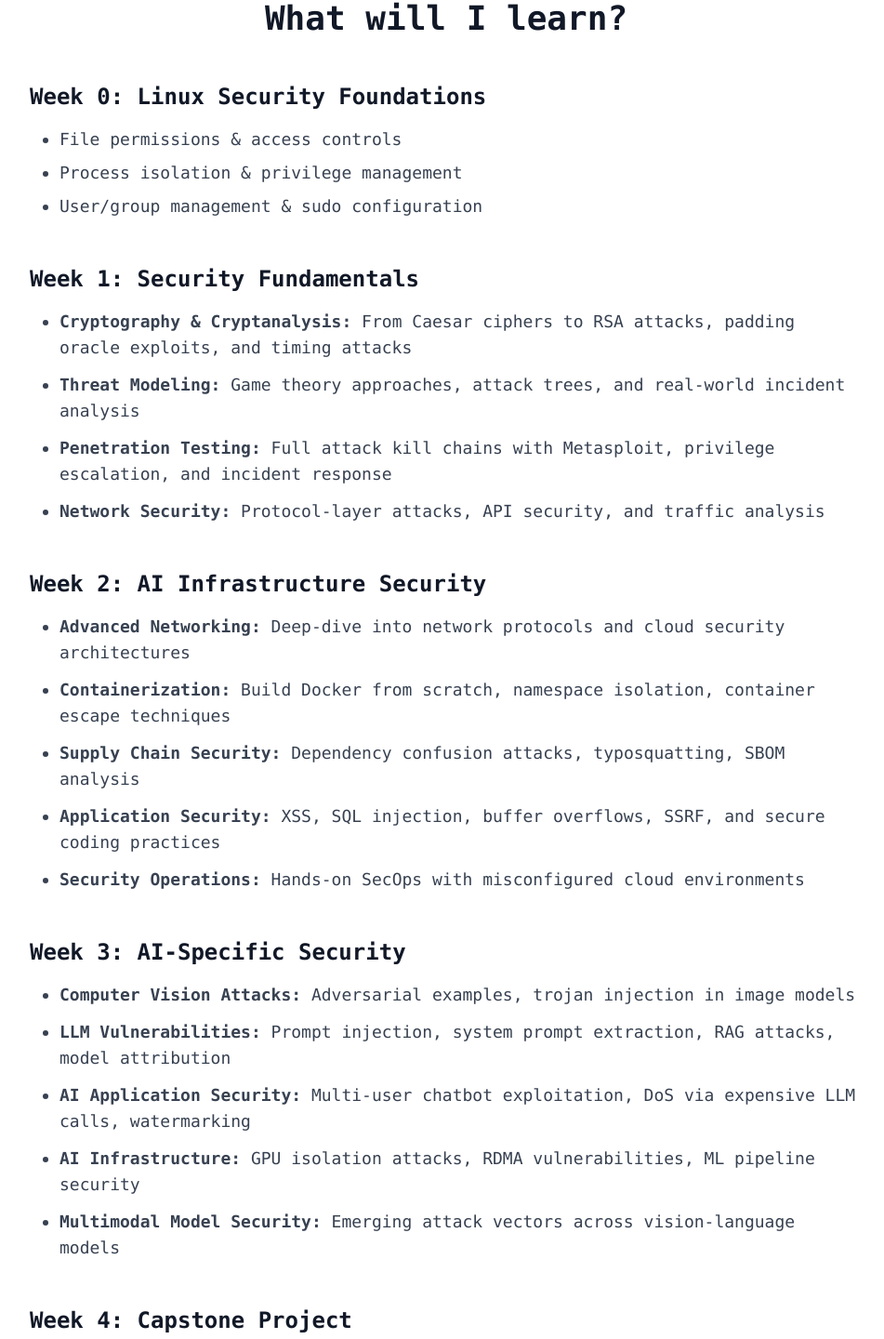
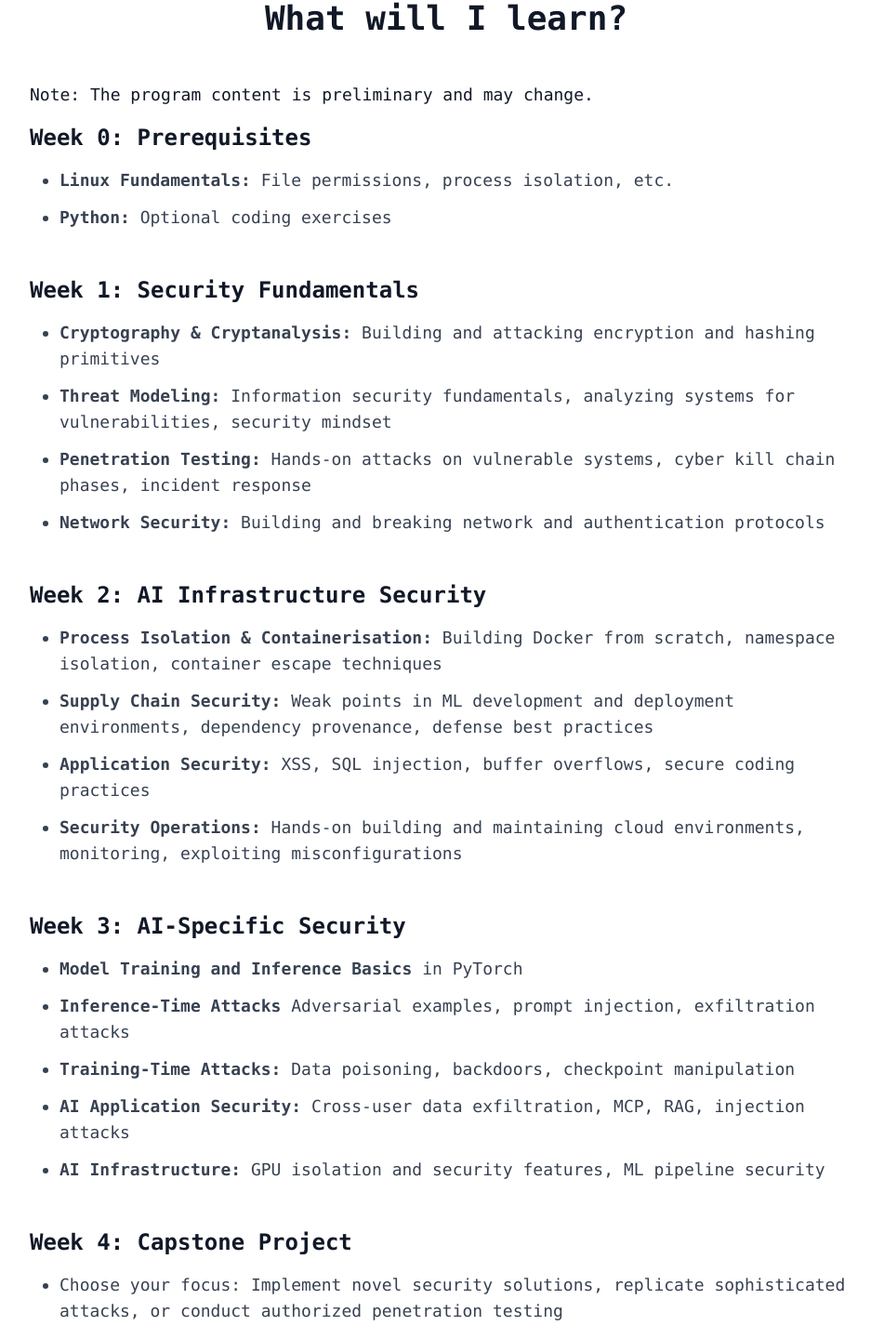
Before and after one commit to jinglin-l/aisb, a Next.js app: page / in a window 1280 px wide. Shown: the part 1094-2534 px from the top of the page at 93% size, without its empty margins (160-1111 px from the left). Built offline with nearby package versions, Linux system fonts and the light colour scheme.

Commit message:
Update program contents

```diff
--- a/src/app/page.tsx
+++ b/src/app/page.tsx
@@ -59,15 +59,14 @@ export default function Home() {
         {/* What Will I Learn Section */}
         <section>
           <h2 className="text-4xl font-bold mb-12 text-center">What will I learn?</h2>
-
-          <div className="space-y-12">
+          <p className="mb-4 text-lg">Note: The program content is preliminary and may change.</p>
+          <div className="space-y-12 text-lg">
             {/* Week 0 */}
             <div>
-              <h3 className="text-2xl font-bold mb-4">Week 0: Linux Security Foundations</h3>
-              <ul className="list-disc space-y-2 text-gray-700 text-lg ml-8">
-                <li>File permissions & access controls</li>
-                <li>Process isolation & privilege management</li>
-                <li>User/group management & sudo configuration</li>
+              <h3 className="text-2xl font-bold mb-4">Week 0: Prerequisites</h3>
+              <ul className="list-disc space-y-3 text-gray-700 text-lg ml-8">
+                <li><span className="font-semibold">Linux Fundamentals:</span> File permissions, process isolation, etc.</li>
+                <li><span className="font-semibold">Python:</span> Optional coding exercises</li>
               </ul>
             </div>
 
@@ -75,10 +74,10 @@ export default function Home() {
             <div>
               <h3 className="text-2xl font-bold mb-4">Week 1: Security Fundamentals</h3>
               <ul className="list-disc space-y-3 text-gray-700 text-lg ml-8">
-                <li><span className="font-semibold">Cryptography & Cryptanalysis:</span> From Caesar ciphers to RSA attacks, padding oracle exploits, and timing attacks</li>
-                <li><span className="font-semibold">Threat Modeling:</span> Game theory approaches, attack trees, and real-world incident analysis</li>
-                <li><span className="font-semibold">Penetration Testing:</span> Full attack kill chains with Metasploit, privilege escalation, and incident response</li>
-                <li><span className="font-semibold">Network Security:</span> Protocol-layer attacks, API security, and traffic analysis</li>
+                <li><span className="font-semibold">Cryptography & Cryptanalysis:</span> Building and attacking encryption and hashing primitives</li>
+                <li><span className="font-semibold">Threat Modeling:</span> Information security fundamentals, analyzing systems for vulnerabilities, security mindset</li>
+                <li><span className="font-semibold">Penetration Testing:</span> Hands-on attacks on vulnerable systems, cyber kill chain phases, incident response</li>
+                <li><span className="font-semibold">Network Security:</span> Building and breaking network and authentication protocols</li>
               </ul>
             </div>
 
@@ -86,11 +85,10 @@ export default function Home() {
             <div>
               <h3 className="text-2xl font-bold mb-4">Week 2: AI Infrastructure Security</h3>
               <ul className="list-disc space-y-3 text-gray-700 text-lg ml-8">
-                <li><span className="font-semibold">Advanced Networking:</span> Deep-dive into network protocols and cloud security architectures</li>
-                <li><span className="font-semibold">Containerization:</span> Build Docker from scratch, namespace isolation, container escape techniques</li>
-                <li><span className="font-semibold">Supply Chain Security:</span> Dependency confusion attacks, typosquatting, SBOM analysis</li>
-                <li><span className="font-semibold">Application Security:</span> XSS, SQL injection, buffer overflows, SSRF, and secure coding practices</li>
-                <li><span className="font-semibold">Security Operations:</span> Hands-on SecOps with misconfigured cloud environments</li>
+                <li><span className="font-semibold">Process Isolation &amp; Containerisation:</span> Building Docker from scratch, namespace isolation, container escape techniques</li>
+                <li><span className="font-semibold">Supply Chain Security:</span> Weak points in ML development and deployment environments, dependency provenance, defense best practices</li>
+                <li><span className="font-semibold">Application Security:</span> XSS, SQL injection, buffer overflows, secure coding practices</li>
+                <li><span className="font-semibold">Security Operations:</span> Hands-on building and maintaining cloud environments, monitoring, exploiting misconfigurations</li>
               </ul>
             </div>
 
@@ -98,11 +96,11 @@ export default function Home() {
             <div>
               <h3 className="text-2xl font-bold mb-4">Week 3: AI-Specific Security</h3>
               <ul className="list-disc space-y-3 text-gray-700 text-lg ml-8">
-                <li><span className="font-semibold">Computer Vision Attacks:</span> Adversarial examples, trojan injection in image models</li>
-                <li><span className="font-semibold">LLM Vulnerabilities:</span> Prompt injection, system prompt extraction, RAG attacks, model attribution</li>
-                <li><span className="font-semibold">AI Application Security:</span> Multi-user chatbot exploitation, DoS via expensive LLM calls, watermarking</li>
-                <li><span className="font-semibold">AI Infrastructure:</span> GPU isolation attacks, RDMA vulnerabilities, ML pipeline security</li>
-                <li><span className="font-semibold">Multimodal Model Security:</span> Emerging attack vectors across vision-language models</li>
+                <li><span className="font-semibold">Model Training and Inference Basics</span> in PyTorch</li>
+                <li><span className="font-semibold">Inference-Time Attacks</span> Adversarial examples, prompt injection, exfiltration attacks</li>
+                <li><span className="font-semibold">Training-Time Attacks:</span> Data poisoning, backdoors, checkpoint manipulation</li>
+                <li><span className="font-semibold">AI Application Security:</span> Cross-user data exfiltration, MCP, RAG, injection attacks</li>
+                <li><span className="font-semibold">AI Infrastructure:</span> GPU isolation and security features, ML pipeline security</li>
               </ul>
             </div>
 
@@ -111,7 +109,7 @@ export default function Home() {
               <h3 className="text-2xl font-bold mb-4">Week 4: Capstone Project</h3>
               <ul className="list-disc space-y-3 text-gray-700 text-lg ml-8">
                 <li>Choose your focus: Implement novel security solutions, replicate sophisticated attacks, or conduct authorized penetration testing</li>
-                <li>Work with expert mentors on real-world security challenges</li>
+                <li>Work with expert mentors on security challenges</li>
                 <li>Present findings to cohort and industry professionals</li>
               </ul>
             </div>
```
Also changed, not shown: 1 other file (tests, documents, lock files or other folders).
